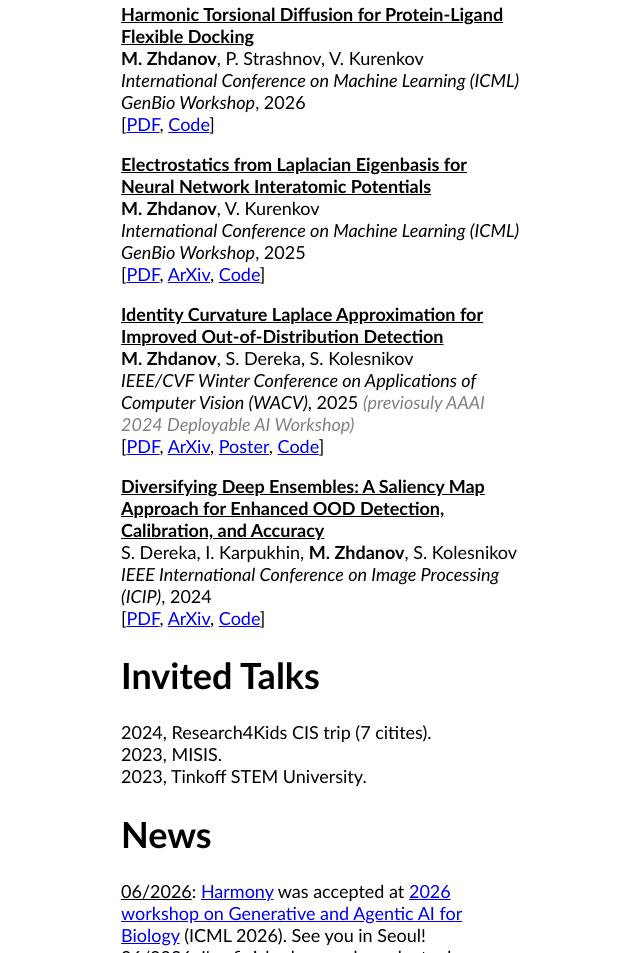
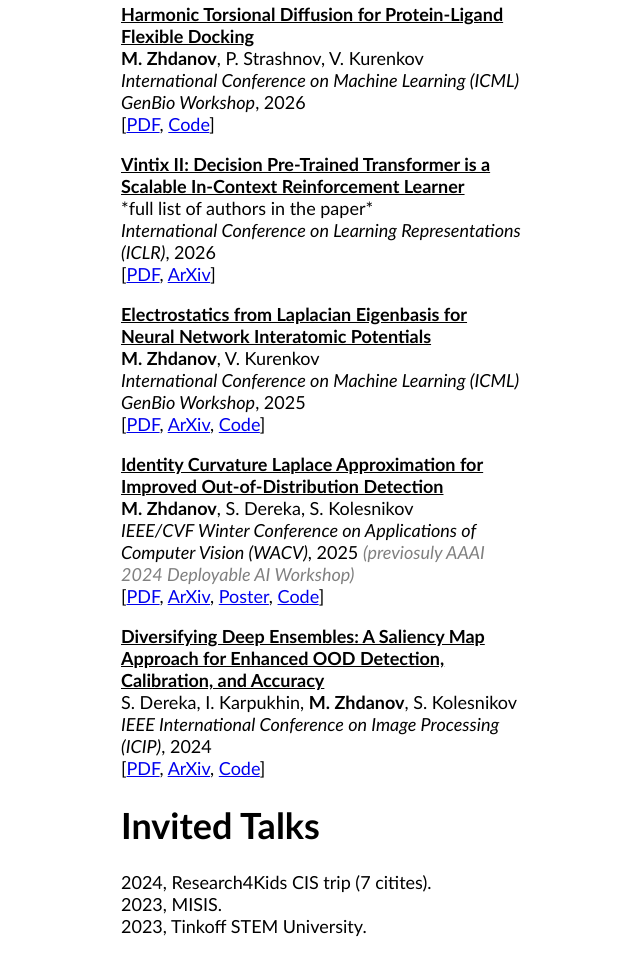
Before and after one commit to maxnygma/maxnygma.github.io, a plain HTML site: page index.html in a window 1280 px wide. Shown: the part 1115-2068 px from the top of the page, without its empty margins (79-719 px from the left). Drawn offline with Linux system fonts and the light colour scheme.

Commit message:
Add paper info

```diff
--- a/index.html
+++ b/index.html
@@ -79,6 +79,14 @@
                     </p>
                     <p>
                         <a href="https://arxiv.org/pdf/2505.14606" style="color: black">
+                            <b>Vintix II: Decision Pre-Trained Transformer is a Scalable In-Context Reinforcement Learner</b>
+                        </a> <br>
+                        *full list of authors in the paper* <br>
+                        <i>International Conference on Learning Representations (ICLR)</i>, 2026 <br>
+                        [<a href="https://arxiv.org/pdf/2604.05112">PDF</a>, <a href="https://arxiv.org/abs/2604.05112">ArXiv</a>]
+                    </p>
+                    <p>
+                        <a href="https://arxiv.org/pdf/2505.14606" style="color: black">
                             <b>Electrostatics from Laplacian Eigenbasis for Neural Network Interatomic Potentials</b>
                         </a> <br>
                         <b>M. Zhdanov</b>, V. Kurenkov <br>
```
